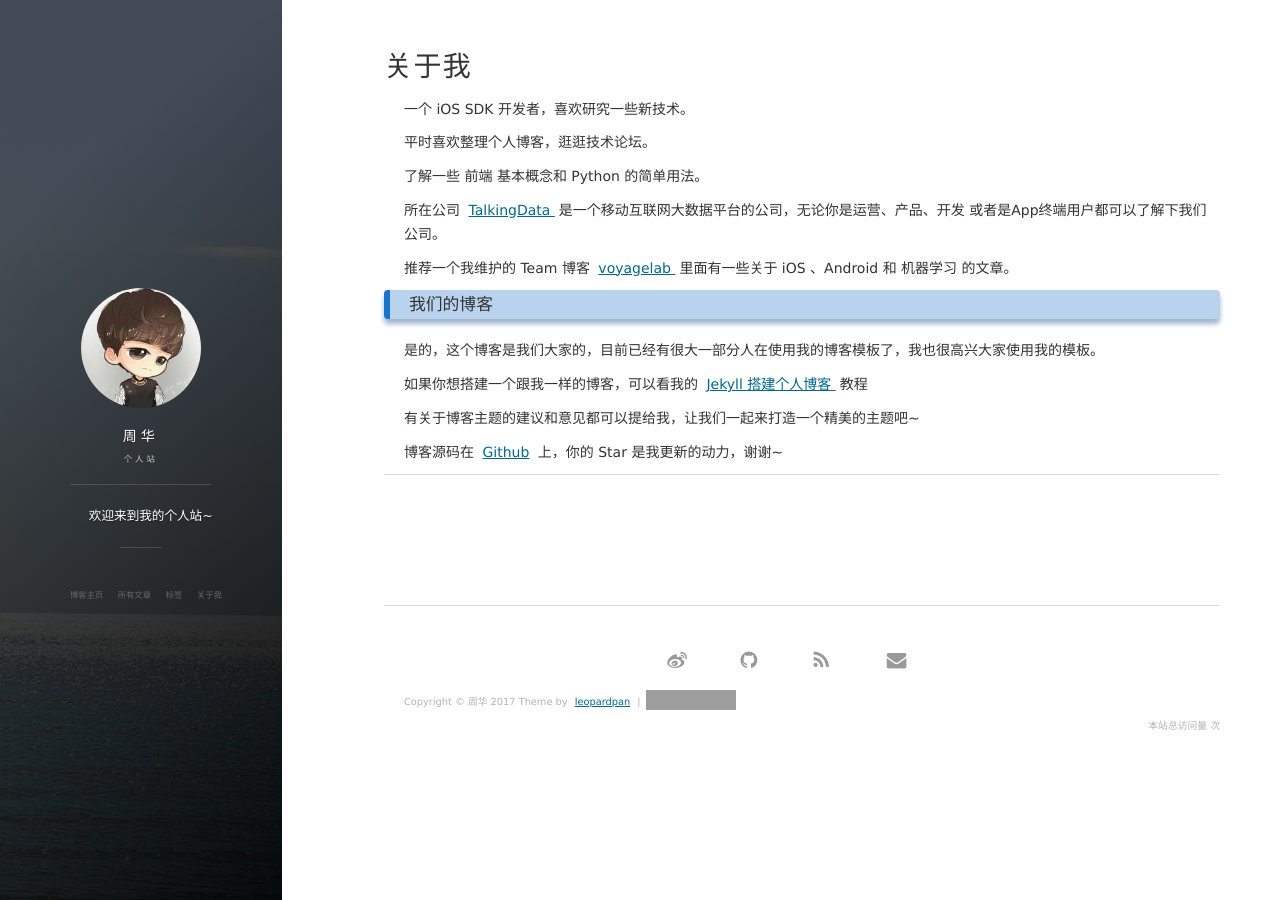
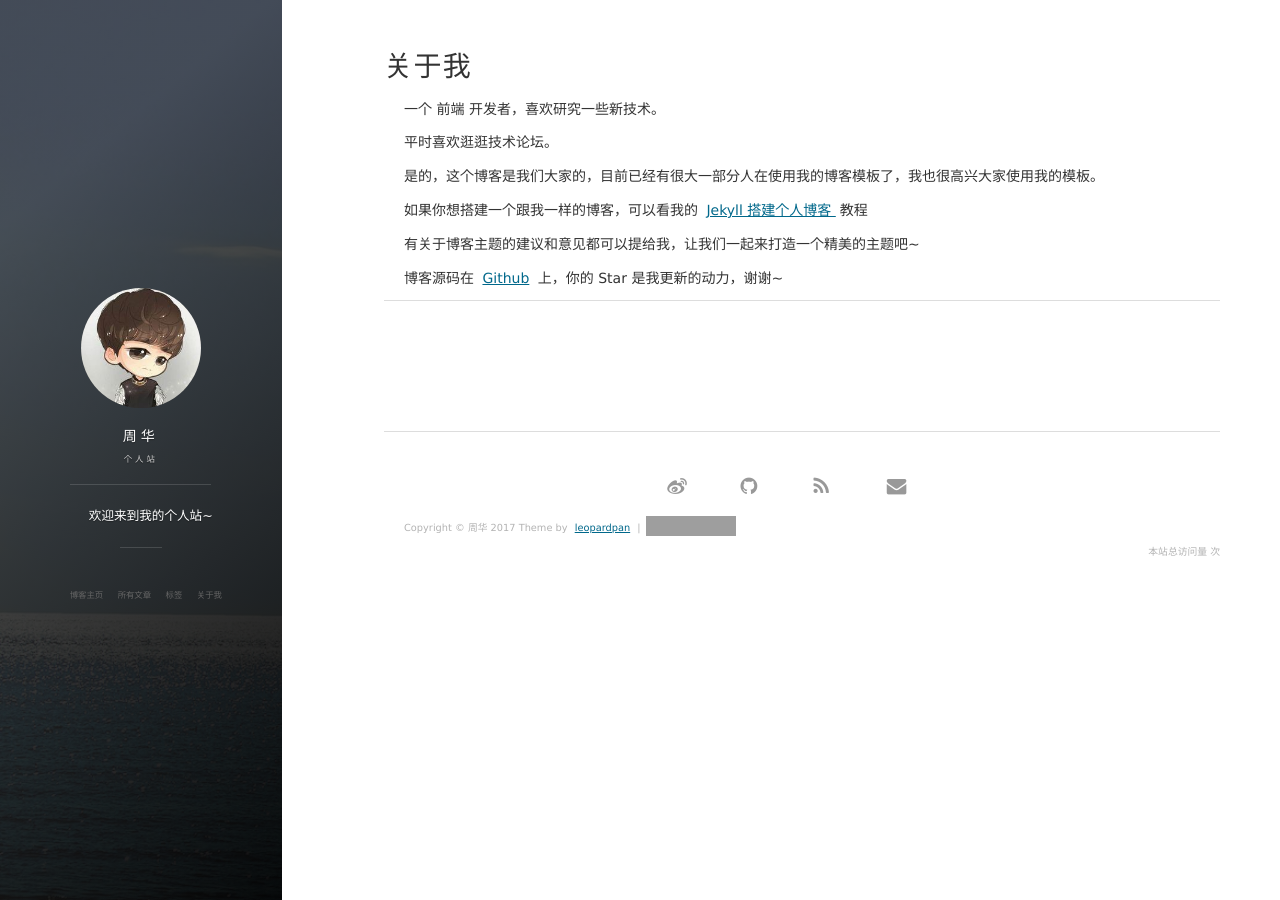
Before and after one commit to 849359410/849359410.github.io, a Jekyll site: the page built from about.md, in a window 1280 px wide. Built offline with Jekyll 4.4.1, drawn with Linux system fonts in a browser that asks for light colours; nearby versions of some CDN libraries; comment, search, counter and statistics services are not loaded; grey boxes are pictures that could not be loaded.

Commit message:
修改资料

```diff
--- a/about.md
+++ b/about.md
@@ -3,26 +3,19 @@ layout: page
 title: 关于我
 ---
 
-一个 iOS SDK 开发者，喜欢研究一些新技术。
+一个 前端 开发者，喜欢研究一些新技术。
 <p>
-平时喜欢整理个人博客，逛逛技术论坛。
+平时喜欢逛逛技术论坛。
 <p>
-了解一些 前端 基本概念和 Python 的简单用法。
+
 
 <p>
 
-所在公司
-<a target="_blank" href="https://www.talkingdata.com/"> TalkingData </a>
-是一个移动互联网大数据平台的公司，无论你是运营、产品、开发 或者是App终端用户都可以了解下我们公司。
 <p>
 
-推荐一个我维护的 Team 博客
-<a target="_blank" href="http://talkingdata.me/"> voyagelab </a>
-里面有一些关于 iOS 、Android 和 机器学习 的文章。
 
 <p>
 
-<h3> 我们的博客 </h3>
 
 <p>
 
@@ -40,7 +33,7 @@ title: 关于我
 
 <p>
 
-博客源码在 <a target="_blank" href='https://github.com/leopardpan/leopardpan.github.io/'>Github</a> 上，你的 Star 是我更新的动力，谢谢~
+博客源码在 <a target="_blank" href='https://github.com/849359410/849359410.github.io'>Github</a> 上，你的 Star 是我更新的动力，谢谢~
 
 <p>
 
```
